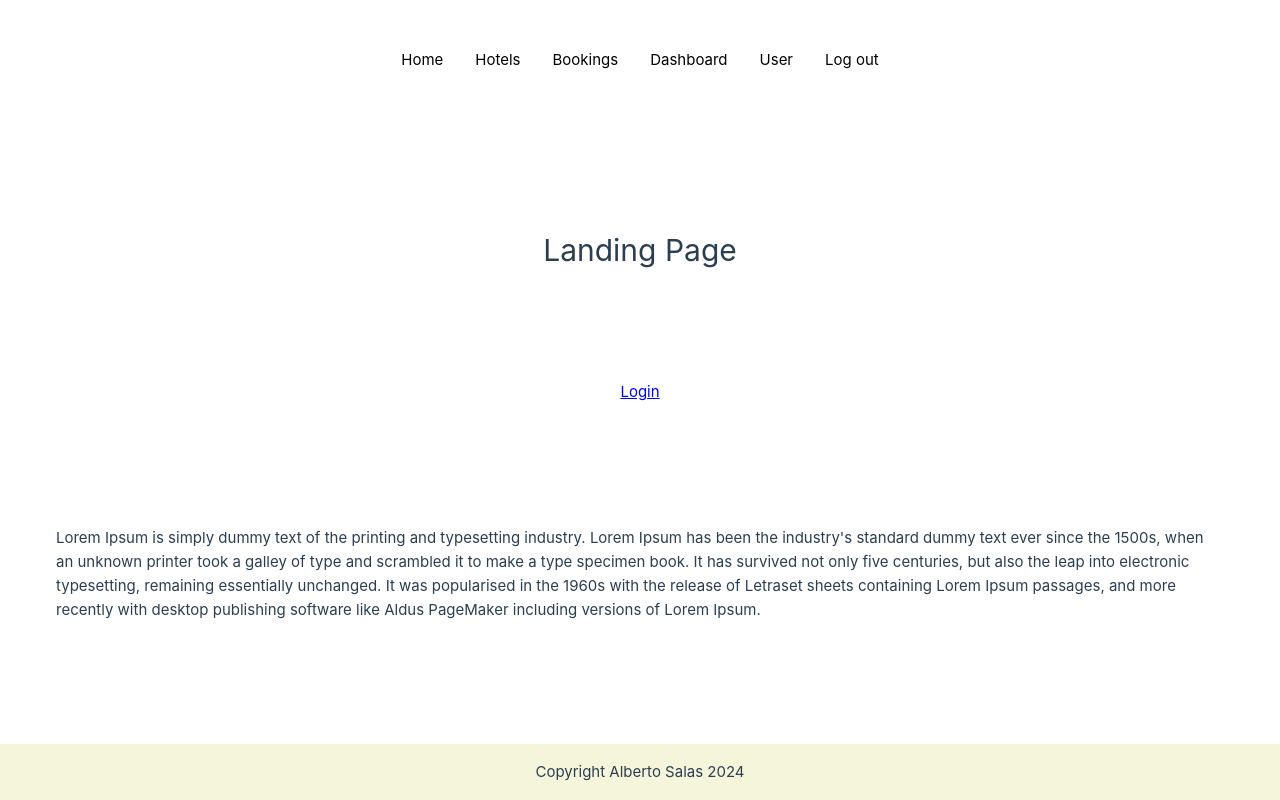
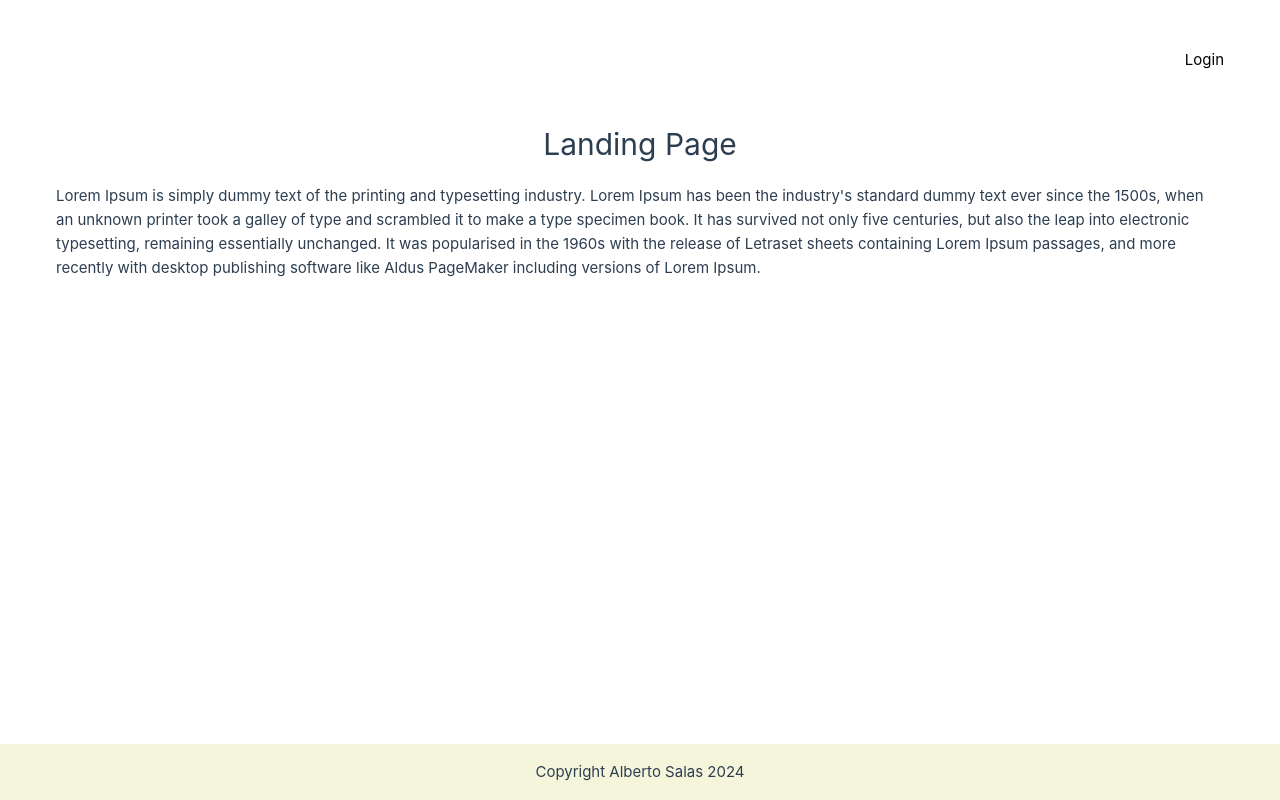
Before and after one commit to s414s/interfacesAA2, a Vue app: page /landing in a window 1280 px wide. Built offline with nearby package versions, Linux system fonts and the light colour scheme.

Commit message:
add reactive state

```diff
--- a/src/App.vue
+++ b/src/App.vue
@@ -1,15 +1,16 @@
 <script setup lang="ts">
-import { RouterLink, RouterView } from 'vue-router';
-import HelloWorld from './components/HelloWorld.vue';
+import { RouterView } from 'vue-router';
 
 import Header from './components/Header.vue';
 import Footer from './components/Footer.vue';
 </script>
 
 <template>
-    <div class="main-container full-height full-width">
+    <div class="main-container">
         <Header />
-        <RouterView />
+        <main class="content">
+            <RouterView />
+        </main>
         <Footer />
     </div>
 </template>
@@ -19,15 +20,12 @@ import Footer from './components/Footer.vue';
     display: flex;
     flex-direction: column;
     align-items: center;
-    justify-content: space-between;
-    /* border: 2px solid purple; */
-}
-
-.full-height {
+    width: 100vw;
     height: 100vh;
 }
 
-.full-width {
-    width: 100vw;
+.content {
+    flex-grow: 1;
+    width: 100%;
 }
 </style>
--- a/src/components/Header.vue
+++ b/src/components/Header.vue
@@ -1,30 +1,30 @@
 <script setup lang="ts">
 import { useUserStore } from '@/stores/userStore';
-const { logout, isAuthed } = useUserStore();
-const token = window.localStorage.getItem('token');
+import { storeToRefs } from 'pinia';
+
+const userStore = useUserStore();
+const { logout } = useUserStore();
+const { isAuthed, isAdmin } = storeToRefs(userStore);
+
 </script>
 
 <template>
-    <!-- <v-container class="header-container" v-if="token"> -->
-    <v-container>
+    <v-container v-if="isAuthed">
         <nav class="header-container">
             <RouterLink to="/">Home</RouterLink>
             <RouterLink to="/hotels">Hotels</RouterLink>
             <RouterLink to="/bookings">Bookings</RouterLink>
-            <RouterLink to="/dashboard">Dashboard</RouterLink>
+            <RouterLink v-if="isAdmin" to="/dashboard">Dashboard</RouterLink>
             <RouterLink to="/user">User</RouterLink>
-            <!-- <RouterLink v-show="!isAuthed" to="/login">Log in</RouterLink> -->
-            <!-- <RouterLink v-show="isAuthed" to="/logout">Log out</RouterLink> -->
             <a href="#" @click="logout">Log out</a>
         </nav>
     </v-container>
 
-    <!-- <v-container class="header-container-landing" v-if="!token">
-        <nav v-if="!isAuthed">
+    <v-container v-if="!isAuthed">
+        <nav class="header-container-landing" v-if="!isAuthed">
             <RouterLink to="/login">Login</RouterLink>
         </nav>
-    </v-container> -->
-
+    </v-container>
 </template>
 
 <style scoped>
@@ -33,8 +33,8 @@ const token = window.localStorage.getItem('token');
     flex-direction: row;
     justify-content: center;
     padding: 2rem 0rem;
+    gap: 2rem;
     /* border: 2px solid green; */
-    gap: 2rem;
     /* width: 100vw; */
 }
 
@@ -43,8 +43,8 @@ const token = window.localStorage.getItem('token');
     flex-direction: row;
     justify-content: end;
     padding: 2rem 0rem;
-    border: 2px solid green;
     gap: 2rem;
+    /* border: 2px solid green; */
     /* width: 100vw; */
 }
 
--- a/src/router/index.ts
+++ b/src/router/index.ts
@@ -1,10 +1,6 @@
 import { createRouter, createWebHistory } from 'vue-router';
 import HomeView from '../views/HomeView.vue';
 import { useUserStore } from '@/stores/userStore';
-// import UserDetailsView from '../views/UserDetailsView.vue';
-
-// TODO - leer
-// https://router.vuejs.org/guide/advanced/meta.html
 
 const router = createRouter({
   history: createWebHistory(import.meta.env.BASE_URL),
@@ -47,7 +43,6 @@ const router = createRouter({
       name: 'user',
       meta: { requiresAuth: true },
       component: () => import('../views/UserDetailsView.vue')
-      // component: UserDetailsView,
     },
     {
       path: '/bookings/:idHotel',
@@ -64,7 +59,7 @@ const router = createRouter({
     {
       path: '/dashboard',
       name: 'dashboard',
-      meta: { requiresAuth: true, requiresRole: "Admin" },
+      meta: { requiresRole: "Admin" },
       component: () => import('../views/DashboardView.vue')
     },
     {
@@ -77,11 +72,11 @@ const router = createRouter({
 });
 
 router.beforeEach((to) => {
-  const { isAuthed } = useUserStore();
+  const { isAuthed, isAdmin } = useUserStore();
 
   if (to.name === 'login' && isAuthed) return '/';
 
-  //if (to.meta.requiresAuth && !isAuthed) return '/login';
+  if (to.meta.requiresRole === "Admin" && !isAdmin) return '/home';
   if (to.meta.requiresAuth && !isAuthed) return '/landing';
 });
 
--- a/src/stores/userStore.ts
+++ b/src/stores/userStore.ts
@@ -57,11 +57,13 @@ export const useUserStore = defineStore('user', () => {
 
     function logout() {
         user.id = 0;
-        user.name = "username";
-        user.surname = "userSurname";
-        user.role = "role";
+        user.name = "";
+        user.surname = "";
+        user.role = "";
 
         isAuthed.value = false;
+        isAdmin.value = false;
+
         jwt.value = null;
         localStorage.removeItem("token");
     }
--- a/src/views/DashboardView.vue
+++ b/src/views/DashboardView.vue
@@ -28,13 +28,14 @@ fetch(baseUrl + "/hotels", requestOptions)
     .then(res => res.json())
     .then(data => hotels.push(...data));
 
-console.log(hotels);
-
+// console.log(hotels);
 </script>
 
 <template>
-    <main>
-        <h2>Dashboard</h2>
+    <div class="title">
+        <h1>Dashboard</h1>
+    </div>
+
     <v-container class="border">
         <v-row no-gutters class="border">
             <v-col cols="12" sm="12">
@@ -58,5 +59,12 @@ console.log(hotels);
 
     </v-container>
     <HotelsTable :hotels="hotels" />
-    </main>
 </template>
+
+<style>
+.title {
+    display: flex;
+    flex-direction: column;
+    align-items: center;
+}
+</style>
--- a/src/views/HomeView.vue
+++ b/src/views/HomeView.vue
@@ -1,9 +1,19 @@
 <script setup lang="ts">
+import { useUserStore } from '@/stores/userStore';
+const { user } = useUserStore();
 </script>
 
 <template>
-  <main>
+  <div class="title">
     <h1>Home</h1>
-    <p>Hola desde The Welcome</p>
-  </main>
+    <p>Bienvenido de nuevo {{ user.name }} {{ user.surname }}</p>
+  </div>
 </template>
+
+<style>
+.title {
+  display: flex;
+  flex-direction: column;
+  align-items: center;
+}
+</style>
--- a/src/views/HotelsView.vue
+++ b/src/views/HotelsView.vue
@@ -4,6 +4,7 @@ import type { VDataTable } from 'vuetify/components';
 import type { Hotel } from '@/types/TypesDTO';
 import { reactive } from 'vue';
 import { useRouter } from 'vue-router';
+import { storeToRefs } from 'pinia';
 
 type ReadonlyHeaders = VDataTable['$props']['headers'];
 
@@ -14,13 +15,14 @@ const headers: ReadonlyHeaders = [
     { title: 'N of rooms', align: 'center', key: 'numberOfRooms' },
 ];
 
-const { user, isAuthed, isAdmin, jwt } = useUserStore();
+const userStore = useUserStore();
+const { isAdmin, isAuthed, jwt, user } = storeToRefs(userStore);
+
 const router = useRouter();
 
 const hotels: Hotel[] = reactive([]);
 
 const baseUrl = "http://localhost:5093/";
-
 const requestOptions = {
     method: 'GET',
     headers: {
@@ -38,9 +40,10 @@ fetch(baseUrl + "hotels", requestOptions)
 </script>
 
 <template>
-    <h2>Hotels</h2>
-
-    <button v-if="isAdmin">Create new hotel</button>
+    <div class="title">
+        <h1>Hotels</h1>
+        <button v-show="isAdmin">Create new hotel</button>
+    </div>
 
     <v-container>
         <v-data-table :headers="headers" :items="hotels" density="compact" :sort-by="[{ key: 'id', order: 'asc' }]">
@@ -56,3 +59,11 @@ fetch(baseUrl + "hotels", requestOptions)
     </v-container>
 
 </template>
+
+<style>
+.title {
+    display: flex;
+    flex-direction: column;
+    align-items: center;
+}
+</style>
--- a/src/views/LandingView.vue
+++ b/src/views/LandingView.vue
@@ -1,6 +1,7 @@
 <template>
-    <h1>Landing Page</h1>
-    <RouterLink to="/login">Login</RouterLink>
+    <div class="title">
+        <h1>Landing Page</h1>
+    </div>
     <v-container>
         <p>Lorem Ipsum is simply dummy text of the printing and typesetting industry. Lorem Ipsum has been the
             industry's
@@ -16,3 +17,11 @@
 
     </v-container>
 </template>
+
+<style>
+.title {
+    display: flex;
+    flex-direction: column;
+    align-items: center;
+}
+</style>
```
Lines whose indentation alone changed are shown as unchanged.
